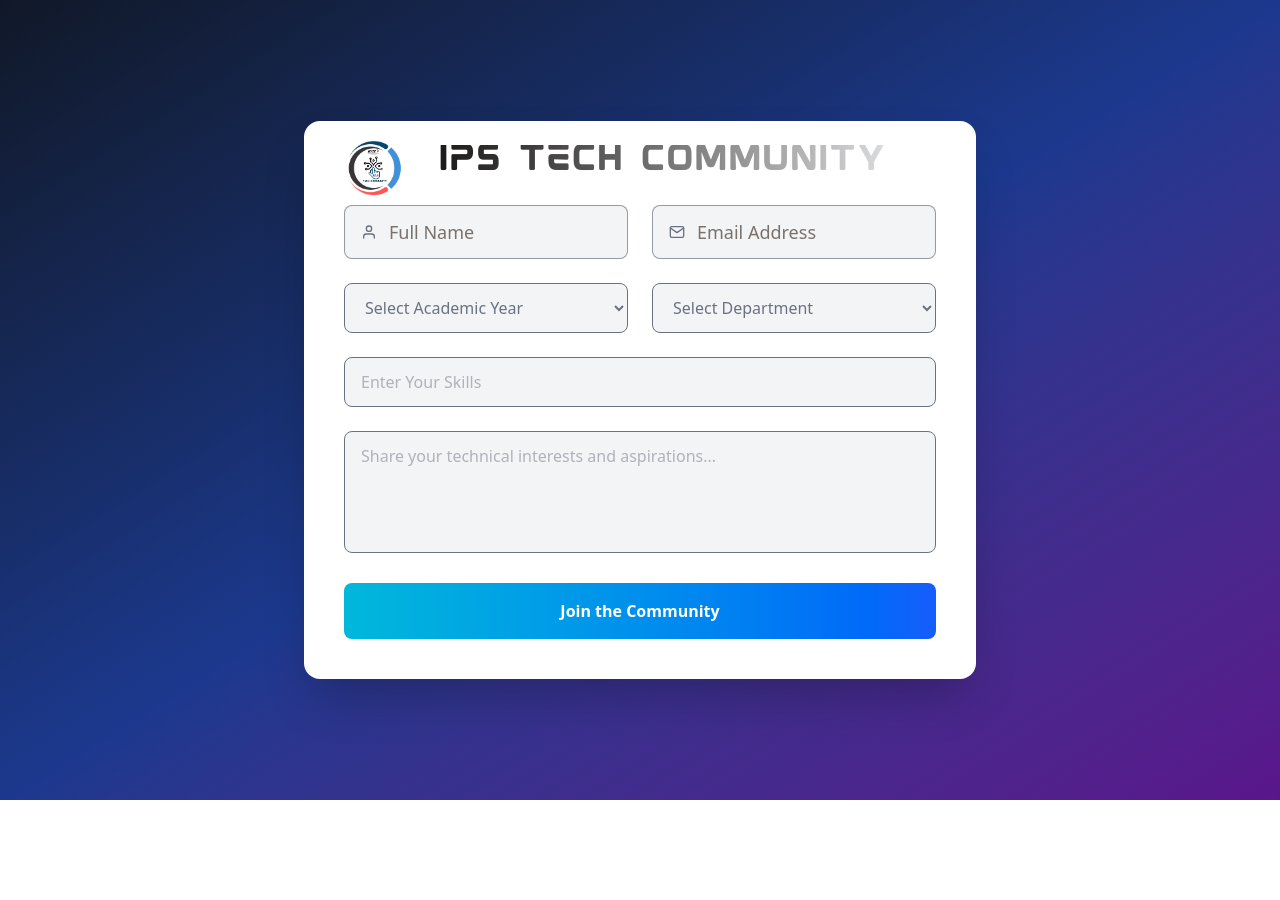
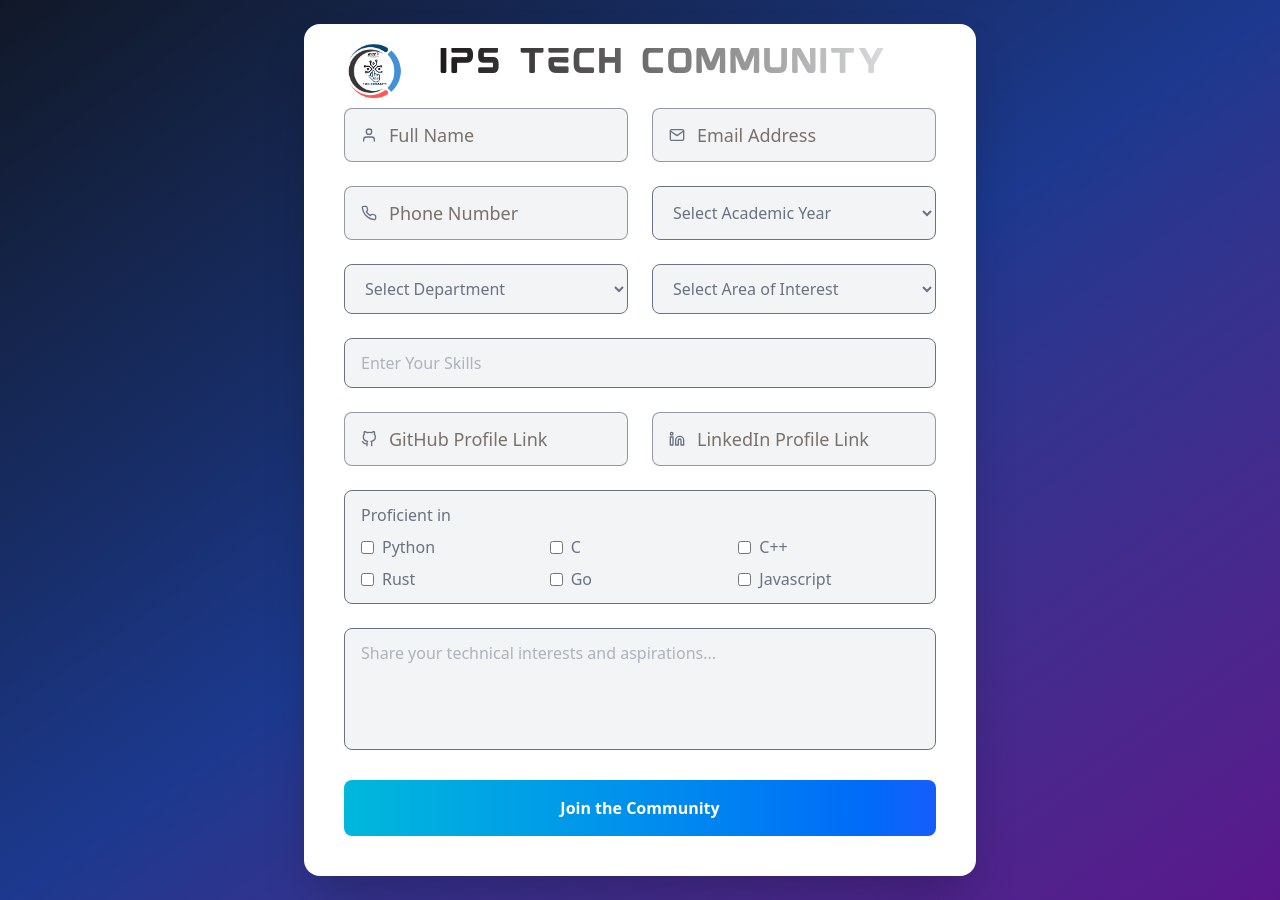
Before and after one commit to Kite-IPS/Ips_Portfolio, a React (Vite) app in the folder Client/: page /join-community in a window 1280 px wide. Before the commit the page ends 800 px from the top, so only its background shows below. Built offline with nearby package versions, Linux system fonts and the light colour scheme.

Commit message:
new fields added

```diff
--- a/Client/src/Pages/JoinCommunity.jsx
+++ b/Client/src/Pages/JoinCommunity.jsx
@@ -1,7 +1,7 @@
 import React, { useState, useRef } from 'react';
 import emailjs from 'emailjs-com';
 import { motion, AnimatePresence } from 'framer-motion';
-import { FiUser, FiMail, FiArrowRight } from 'react-icons/fi';
+import { FiUser, FiMail, FiArrowRight, FiPhone, FiGithub, FiLinkedin } from 'react-icons/fi';
 import aboutImg from '../assets/IPS-WHITE-batch.png';
 <link rel='stylesheet' href='index.css'></link>
 
@@ -13,6 +13,11 @@ const JoinCommunity = () => {
     year: '',
     skill: '',
     interest: '',
+    areaOfInterest: '',
+    githubLink: '',
+    linkedinLink: '',
+    phoneNumber: '',
+    proficientIn: []
   });
 
   const [isSending, setIsSending] = useState(false);
@@ -23,13 +28,29 @@ const JoinCommunity = () => {
     setFormData({ ...formData, [e.target.name]: e.target.value });
   };
 
+  const handleCheckboxChange = (e) => {
+    const { value, checked } = e.target;
+    if (checked) {
+      setFormData({ ...formData, proficientIn: [...formData.proficientIn, value] });
+    } else {
+      setFormData({
+        ...formData,
+        proficientIn: formData.proficientIn.filter(item => item !== value)
+      });
+    }
+  };
+
   const validateForm = () => {
-    if (!formData.name || !formData.email || !formData.interest) {
+    if (!formData.name || !formData.email || !formData.interest || !formData.phoneNumber) {
       alert('Please fill in all required fields.');
       return false;
     }
     if (!/\S+@\S+\.\S+/.test(formData.email)) {
       alert('Enter a valid email address.');
+      return false;
+    }
+    if (!/^\d{10}$/.test(formData.phoneNumber)) {
+      alert('Enter a valid 10-digit phone number.');
       return false;
     }
     return true;
@@ -50,6 +71,11 @@ const JoinCommunity = () => {
       () => alert('An error occurred, please try again.')
     );
   };
+
+  // Common input field styles with hover effect
+  const inputStyles = "w-full bg-transparent text-black placeholder-stone-500 focus:outline-none text-lg transition-all duration-300 ease-in-out";
+  const inputContainerStyles = "relative flex items-center space-x-3 bg-gray-100 backdrop-blur-sm rounded-lg px-4 py-3 border border-gray-700/50 transition-all duration-300 ease-in-out hover:border-blue-500 focus-within:border-blue-500 focus-within:ring-2 focus-within:ring-blue-300 focus-within:ring-opacity-50";
+  const selectStyles = "w-full bg-gray-100 border border-gray-500 text-gray-500 px-4 py-3 rounded-lg focus:outline-none transition-all duration-300 ease-in-out hover:border-blue-500 focus:border-blue-500 focus:ring-2 focus:ring-blue-300 focus:ring-opacity-50";
 
   return (
     <div className="min-h-screen bg-gradient-to-br from-gray-900 via-blue-900 to-purple-900 flex items-center justify-center p-6">
@@ -101,7 +127,7 @@ const JoinCommunity = () => {
                 <div className="grid grid-cols-1 md:grid-cols-2 gap-6">
                   {[{ name: 'name', icon: <FiUser />, placeholder: 'Full Name' }, { name: 'email', icon: <FiMail />, placeholder: 'Email Address' }].map((field, index) => (
                     <motion.div key={field.name} initial={{ opacity: 0, y: 20 }} animate={{ opacity: 1, y: 0 }} transition={{ delay: index * 0.1 }}>
-                      <div className="relative flex items-center space-x-3 bg-gray-100 backdrop-blur-sm rounded-lg px-4 py-3 border border-gray-700/50">
+                      <div className={inputContainerStyles}>
                         <span className="text-gray-500">{field.icon}</span>
                         <input
                           type="text"
@@ -109,27 +135,132 @@ const JoinCommunity = () => {
                           value={formData[field.name]}
                           onChange={handleChange}
                           placeholder={field.placeholder}
-                          className="w-full bg-transparent text-black placeholder-stone-500  focus:outline-none text-lg"
+                          className={inputStyles}
                         />
                       </div>
                     </motion.div>
                   ))}
-                  <select name="year" value={formData.year} onChange={handleChange} className="w-full bg-gray-100 border text-gray-500 border-gray-500 px-4 py-3 rounded-lg focus:outline-none">
+                  <motion.div initial={{ opacity: 0, y: 20 }} animate={{ opacity: 1, y: 0 }} transition={{ delay: 0.2 }}>
+                    <div className={inputContainerStyles}>
+                      <span className="text-gray-500"><FiPhone /></span>
+                      <input
+                        type="text"
+                        name="phoneNumber"
+                        value={formData.phoneNumber}
+                        onChange={handleChange}
+                        placeholder="Phone Number"
+                        className={inputStyles}
+                      />
+                    </div>
+                  </motion.div>
+                  <select
+                    name="year"
+                    value={formData.year}
+                    onChange={handleChange}
+                    className={selectStyles}
+                  >
                     <option value="" className='text-gray-500'>Select Academic Year</option>
                     {['1st Year', '2nd Year', '3rd Year', '4th Year'].map((year) => (
                       <option key={year} value={year}>{year}</option>
                     ))}
                   </select>
-                  <select name="department" value={formData.department} onChange={handleChange} className="w-full bg-gray-100 border border-gray-500 text-gray-500 px-4 py-3 rounded-lg focus:outline-none">
+                  <select
+                    name="department"
+                    value={formData.department}
+                    onChange={handleChange}
+                    className={selectStyles}
+                  >
                     <option value="">Select Department</option>
                     {['AI & DS','AIML','CSBS','CSE','CYS','ECE','IT','MECH'].map((dept) => (
                       <option key={dept} value={dept}>{dept}</option>
                     ))}
                   </select>
+                  <select
+                    name="areaOfInterest"
+                    value={formData.areaOfInterest}
+                    onChange={handleChange}
+                    className={selectStyles}
+                  >
+                    <option value="">Select Area of Interest</option>
+                    {['Artificial Intelligence', 'Web Development', 'IoT', 'App Development', 'UI/UX', '3D Designing', 'Robotics'].map((area) => (
+                      <option key={area} value={area}>{area}</option>
+                    ))}
+                  </select>
                 </div>
-                <input type="text" name="skill" value={formData.skill} onChange={handleChange} placeholder="Enter Your Skills" className="w-full bg-gray-100 text-gray-500 border border-gray-500 px-4 py-3 rounded-lg focus:outline-none" />
-                <textarea name="interest" value={formData.interest} onChange={handleChange} placeholder="Share your technical interests and aspirations..." rows="4" className="w-full bg-gray-100 text-gray-500 border border-gray-500 px-4 py-3 rounded-lg focus:outline-none resize-none"></textarea>
-                <button type="submit" className="w-full bg-gradient-to-r from-cyan-500 to-blue-600 text-white px-8 py-4 rounded-lg font-semibold">
+                <input
+                  type="text"
+                  name="skill"
+                  value={formData.skill}
+                  onChange={handleChange}
+                  placeholder="Enter Your Skills"
+                  className={`w-full bg-gray-100 text-gray-500 border border-gray-500 px-4 py-3 rounded-lg focus:outline-none transition-all duration-300 ease-in-out hover:border-blue-500 focus:border-blue-500 focus:ring-2 focus:ring-blue-300 focus:ring-opacity-50`}
+                />
+
+                <div className="grid grid-cols-1 md:grid-cols-2 gap-6">
+                  <motion.div initial={{ opacity: 0, y: 20 }} animate={{ opacity: 1, y: 0 }} transition={{ delay: 0.3 }}>
+                    <div className={inputContainerStyles}>
+                      <span className="text-gray-500"><FiGithub /></span>
+                      <input
+                        type="text"
+                        name="githubLink"
+                        value={formData.githubLink}
+                        onChange={handleChange}
+                        placeholder="GitHub Profile Link"
+                        className={inputStyles}
+                      />
+                    </div>
+                  </motion.div>
+                  <motion.div initial={{ opacity: 0, y: 20 }} animate={{ opacity: 1, y: 0 }} transition={{ delay: 0.4 }}>
+                    <div className={inputContainerStyles}>
+                      <span className="text-gray-500"><FiLinkedin /></span>
+                      <input
+                        type="text"
+                        name="linkedinLink"
+                        value={formData.linkedinLink}
+                        onChange={handleChange}
+                        placeholder="LinkedIn Profile Link"
+                        className={inputStyles}
+                      />
+                    </div>
+                  </motion.div>
+                </div>
+
+                <div className="bg-gray-100 border border-gray-500 px-4 py-3 rounded-lg transition-all duration-300 ease-in-out hover:border-blue-500 focus-within:border-blue-500 focus-within:ring-2 focus-within:ring-blue-300 focus-within:ring-opacity-50">
+                  <p className="text-gray-500 mb-2">Proficient in</p>
+                  <div className="grid grid-cols-2 md:grid-cols-3 gap-2">
+                    {['Python', 'C', 'C++', 'Rust', 'Go', 'Javascript'].map((lang) => (
+                      <div key={lang} className="flex items-center">
+                        <input
+                          type="checkbox"
+                          id={lang}
+                          name="proficientIn"
+                          value={lang}
+                          checked={formData.proficientIn.includes(lang)}
+                          onChange={handleCheckboxChange}
+                          className="mr-2 text-blue-500 focus:ring-blue-300 focus:ring-opacity-50 transition-all duration-300 ease-in-out"
+                        />
+                        <label htmlFor={lang} className="text-gray-500 hover:text-blue-500 transition-all duration-300 ease-in-out cursor-pointer">{lang}</label>
+                      </div>
+                    ))}
+                  </div>
+                </div>
+
+                <textarea
+                  name="interest"
+                  value={formData.interest}
+                  onChange={handleChange}
+                  placeholder="Share your technical interests and aspirations..."
+                  rows="4"
+                  className="w-full bg-gray-100 text-gray-500 border border-gray-500 px-4 py-3 rounded-lg focus:outline-none resize-none transition-all duration-300 ease-in-out hover:border-blue-500 focus:border-blue-500 focus:ring-2 focus:ring-blue-300 focus:ring-opacity-50"
+                />
+
+                {/* Hidden fields for emailjs to include proficientIn as a comma-separated string */}
+                <input type="hidden" name="proficientInList" value={formData.proficientIn.join(', ')} />
+
+                <button
+                  type="submit"
+                  className="w-full bg-gradient-to-r from-cyan-500 to-blue-600 text-white px-8 py-4 rounded-lg font-semibold transition-all duration-300 ease-in-out hover:from-cyan-600 hover:to-blue-700 hover:shadow-lg"
+                >
                   Join the Community
                 </button>
               </motion.form>
```
